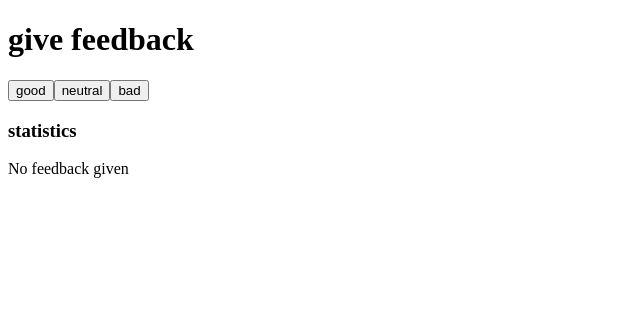
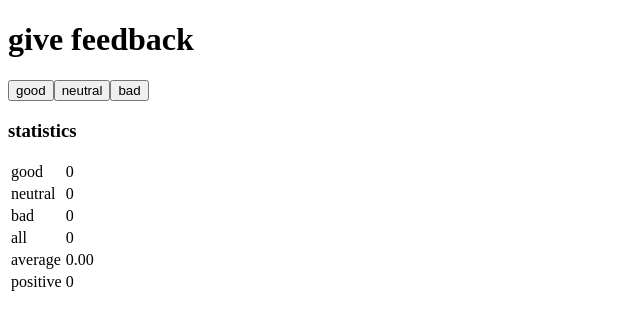
Before and after one commit to tajpuriya27/full-stack-open, a React (Create React App) app in the folder part1/unicafe/: page / in a window 1280 px wide. Shown: the top 330 px of the page, without its empty margins (0-640 px from the left). Built offline with nearby package versions, Linux system fonts and the light colour scheme.

Commit message:
feat: 1.11: unicafe, step6 Completed
Conditional rendering is not working at App.js line 6; Need to review it

```diff
--- a/part1/unicafe/src/App.js
+++ b/part1/unicafe/src/App.js
@@ -2,16 +2,19 @@ import { useState } from "react";
 
 // Components:
 const Statistics = ({ good, neutral, bad, all, averageFun, positiveFun }) => {
+  // console.log(averageFun());
   if (averageFun()) {
     return (
-      <>
+      <table>
+        <tbody>
           <StatisticsLine text="good" value={good} />
           <StatisticsLine text="neutral" value={neutral} />
           <StatisticsLine text="bad" value={bad} />
           <StatisticsLine text="all" value={all} />
           <StatisticsLine text="average" value={averageFun()} />
           <StatisticsLine text="positive" value={positiveFun()} />
-      </>
+        </tbody>
+      </table>
     );
   } else {
     return "No feedback given";
@@ -20,9 +23,10 @@ const Statistics = ({ good, neutral, bad, all, averageFun, positiveFun }) => {
 
 const StatisticsLine = (props) => {
   return (
-    <p>
-      {props.text} {props.value}
-    </p>
+    <tr>
+      <td>{props.text}</td>
+      <td>{props.value}</td>
+    </tr>
   );
 };
 
@@ -50,11 +54,12 @@ const App = () => {
   };
 
   const averageFun = () => {
-    return all / 3;
+    return (all / 3).toFixed(2);
   };
   const positiveFun = () => {
     if (all) {
-      return (good / all) * 100;
+      let tempVar = (good / all) * 100;
+      return `${tempVar.toFixed(2)}%`;
     }
     return all;
   };
```
Also changed, not shown: 1 other file (tests, documents, lock files or other folders). Lines whose indentation alone changed are shown as unchanged.
